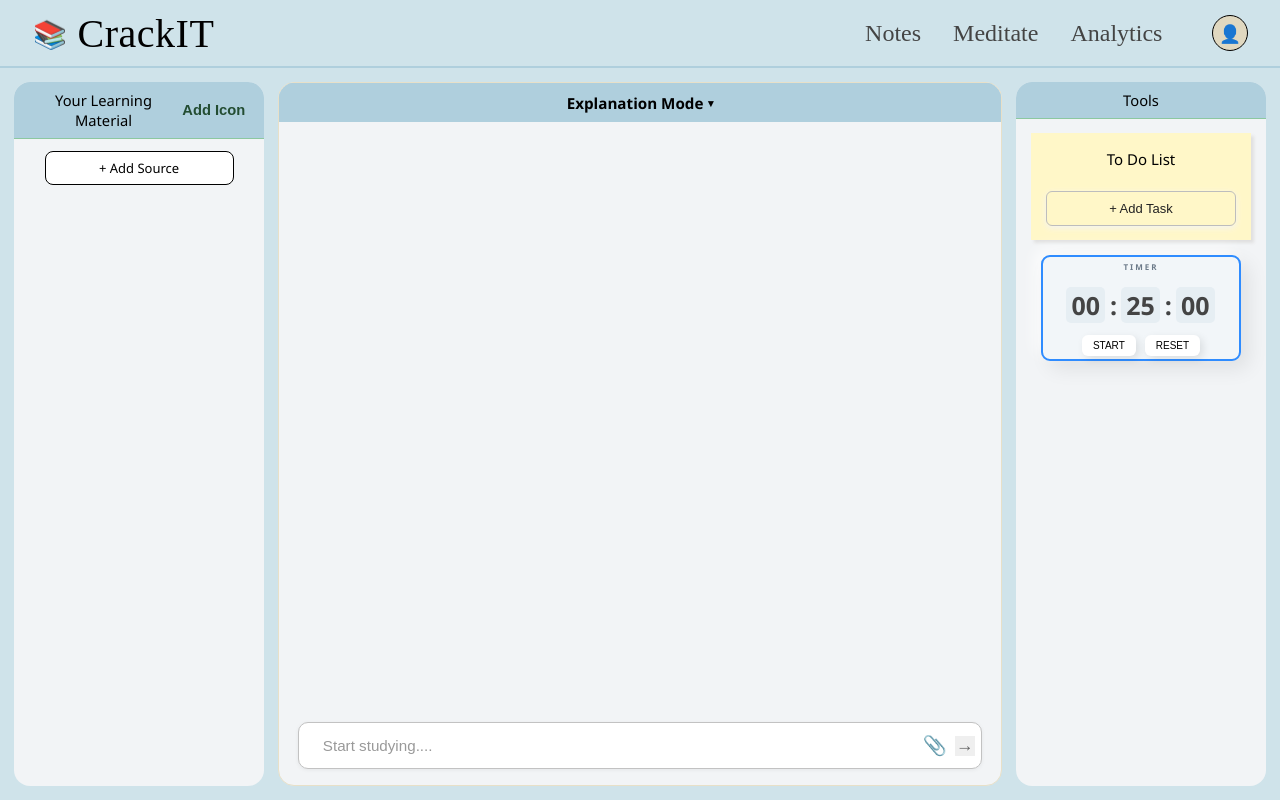
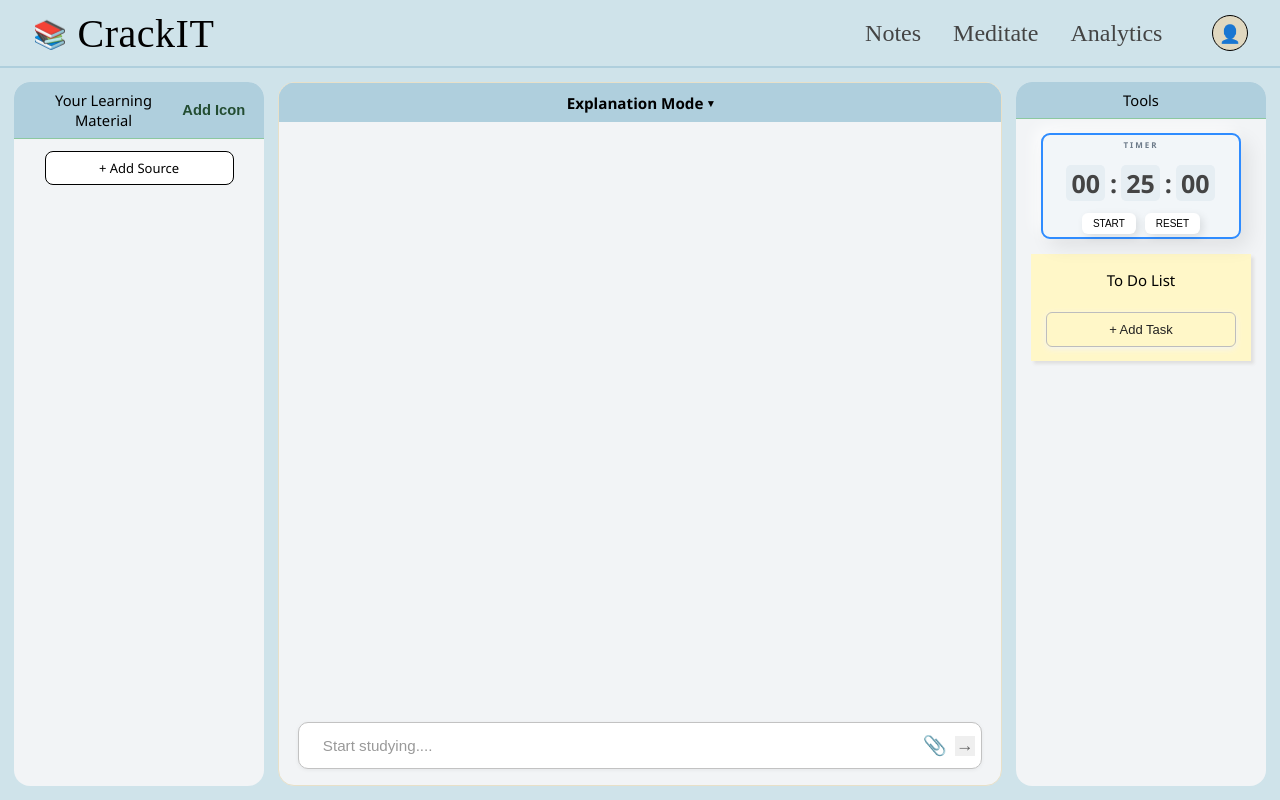
Before and after one commit to FlyingDragon112/Microsoft-AI-Study-Prototype, a React (Create React App) app in the folder frontend/: page / in a window 1280 px wide. Built offline with nearby package versions, Linux system fonts and the light colour scheme.

Commit message:
To list timer switch

```diff
--- a/frontend/src/App.js
+++ b/frontend/src/App.js
@@ -215,9 +215,9 @@ function App() {
           </div>
           <div className="crackit-tools-body">
             <div style={{ height: 10 }} />
+            <Timer />
+            <div style={{ height: 15 }} />
             <TodoList />
-            <div style={{ height: 15 }} />
-            <Timer />
           </div>
         </div>
       </div>
```
Also changed, not shown: 1 other file (tests, documents, lock files or other folders).
